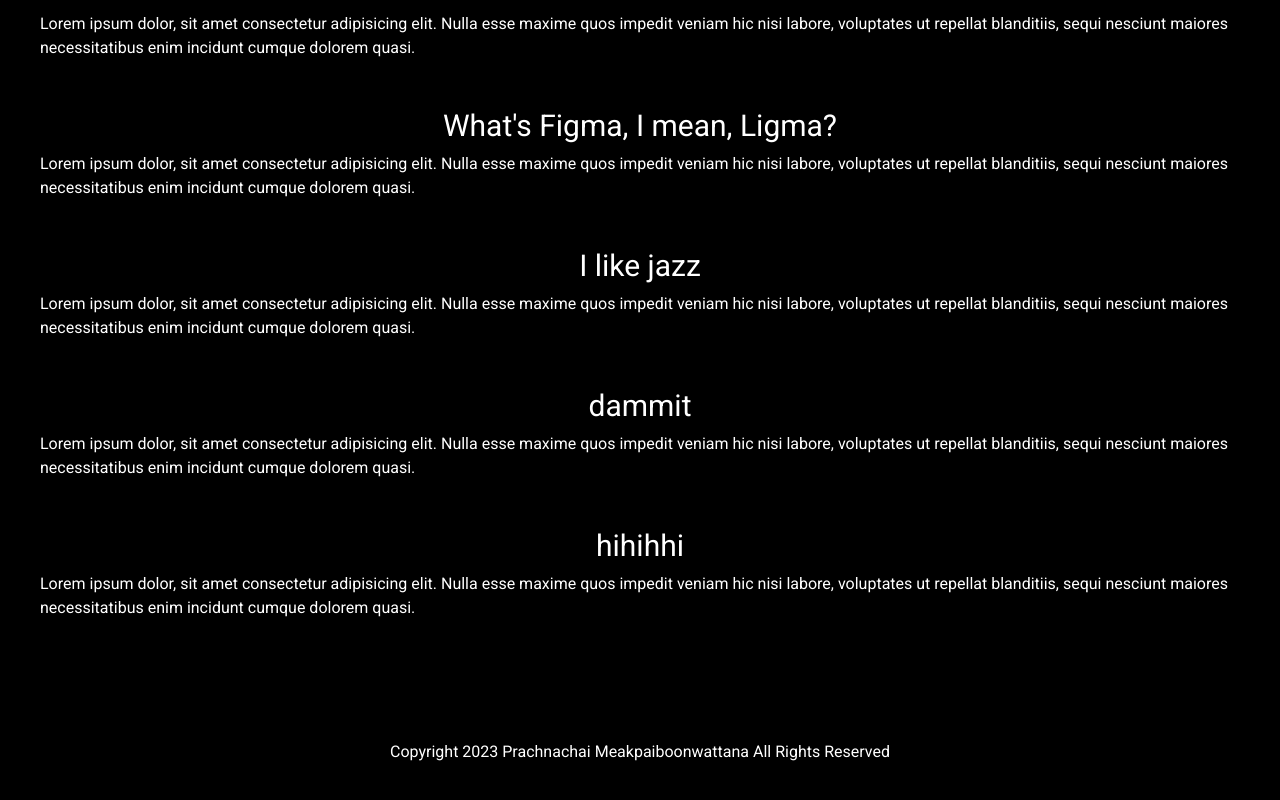
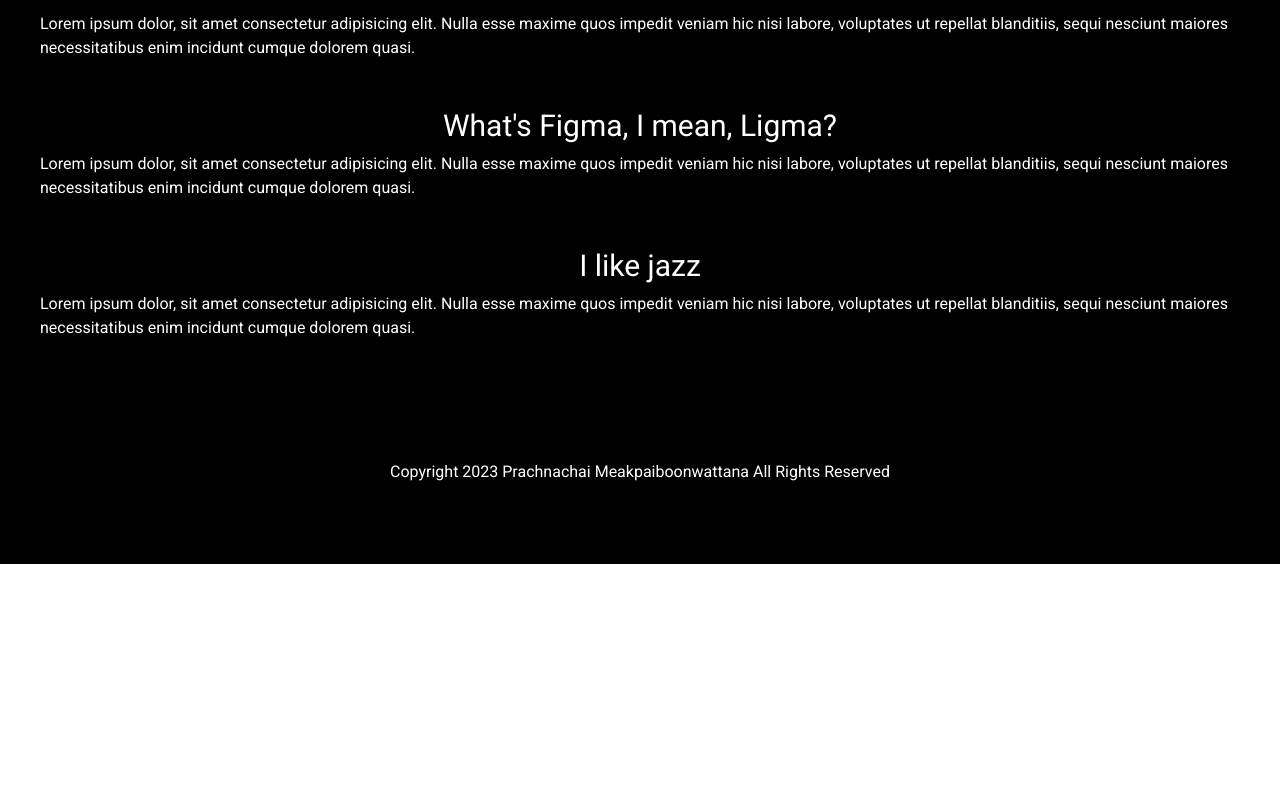
Before and after one commit to pmwatt/devclub-personalweb, a Next.js app: page /about in a window 1280 px wide. Shown: the part 712-1512 px from the top of the page. After the commit the page ends 1276 px from the top, so only its background shows below. Built offline with nearby package versions, Linux system fonts and the light colour scheme.

Commit message:
made changes

```diff
--- a/app/about/page.tsx
+++ b/app/about/page.tsx
@@ -16,10 +16,6 @@ export default function Page() {
       <p>Lorem ipsum dolor, sit amet consectetur adipisicing elit. Nulla esse maxime quos impedit veniam hic nisi labore, voluptates ut repellat blanditiis, sequi nesciunt maiores necessitatibus enim incidunt cumque dolorem quasi.</p>
       <h2 className='text-3xl pt-12 pb-2'>I like jazz</h2>
       <p>Lorem ipsum dolor, sit amet consectetur adipisicing elit. Nulla esse maxime quos impedit veniam hic nisi labore, voluptates ut repellat blanditiis, sequi nesciunt maiores necessitatibus enim incidunt cumque dolorem quasi.</p>
-      <h2 className='text-3xl pt-12 pb-2'>dammit</h2>
-      <p>Lorem ipsum dolor, sit amet consectetur adipisicing elit. Nulla esse maxime quos impedit veniam hic nisi labore, voluptates ut repellat blanditiis, sequi nesciunt maiores necessitatibus enim incidunt cumque dolorem quasi.</p>
-      <h2 className='text-3xl pt-12 pb-2'>hihihhi</h2>
-      <p>Lorem ipsum dolor, sit amet consectetur adipisicing elit. Nulla esse maxime quos impedit veniam hic nisi labore, voluptates ut repellat blanditiis, sequi nesciunt maiores necessitatibus enim incidunt cumque dolorem quasi.</p>
     </>
   )
 }
```
